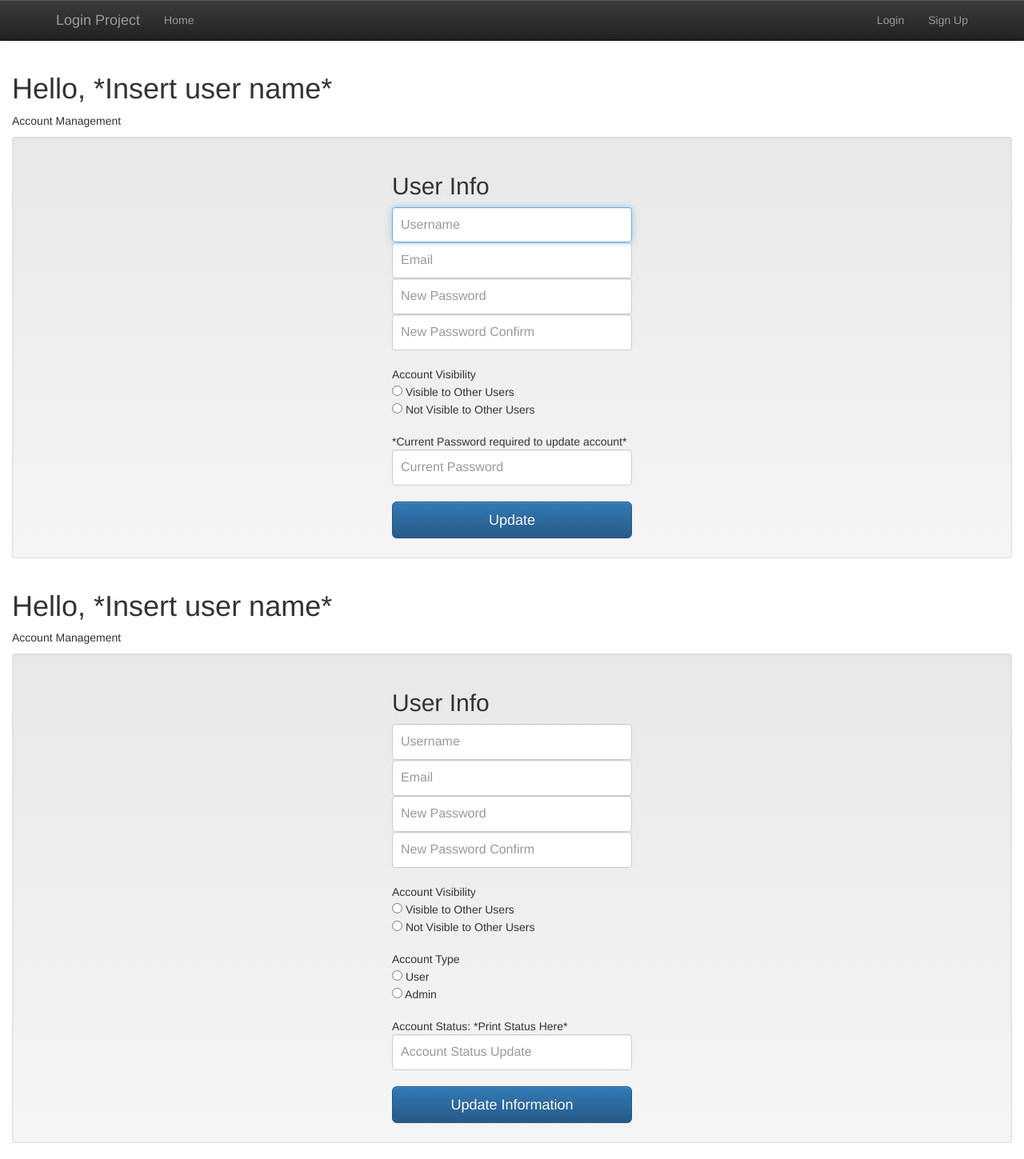
After one commit to bkohler616/PhpLoginSys, a PHP site: page /AccountEditPage.php in a window 1280 px wide. The commit adds this page. Shown: the whole page at 80% size. Run offline with PHP 8.4, Linux system fonts and the light colour scheme; data that the repository does not hold is empty.

Commit message:
Created Admin page to view all users and a general Account Edit page tht has UI for both the user and admin sections (marked with comments)

```diff
--- /dev/null
+++ b/AccountEditPage.php
@@ -0,0 +1,100 @@
+<!DOCTYPE HTML>
+<HTML>
+<head>
+    <?php
+    require_once("cssItems.php");
+    ?>
+</head>
+<body>
+<?php require_once("NavBar.php"); ?>
+
+
+<!-- THIS IS THE USER SECTION THAT WILL APPEAR IF USER-->
+<div class="container-fluid">
+    <h1>Hello, *Insert user name*</h1>
+    <p>Account Management</p>
+
+    <div class="well well-sm">
+        <form class="form-signin">
+            <h2 class="form-signin-heading">User Info</h2>
+
+            <label for="inputUsername" class="sr-only">Username</label>
+            <input type="text" id="inputUsername" class="form-control" placeholder="Username" required=""
+                   autofocus="">
+
+            <label for="inputEmail" class="sr-only">Email</label>
+            <input type="email" id="inputEmail" class="form-control" placeholder="Email" required=""
+                   autofocus="">
+
+            <label for="inputPassword" class="sr-only">New Password</label>
+            <input type="password" id="inputPassword" class="form-control" placeholder="New Password" required="">
+
+            <label for="inputPassword" class="sr-only">New Password Confirm</label>
+            <input type="password" id="inputPassword" class="form-control" placeholder="New Password Confirm" required="">
+
+            <br>Account Visibility
+            <div>
+                <input type="radio" name="accountVisibility" value=1> Visible to Other Users<br>
+                <input type="radio" name="accountVisibility" value=0> Not Visible to Other Users<br>
+            </div>
+
+            <br>*Current Password required to update account*
+
+            <label for="inputPassword" class="sr-only">Password</label>
+            <input type="password" id="inputPassword" class="form-control" placeholder="Current Password" required=""><br>
+
+            <button class="btn btn-lg btn-primary btn-block" type="submit">Update</button>
+        </form>
+    </div>
+</div>
+
+
+
+<!-- THIS IS THE ADMIN SECTION THAT WILL APPEAR IF ADMIN-->
+<div class="container-fluid">
+    <h1>Hello, *Insert user name*</h1>
+    <p>Account Management</p>
+
+    <div class="well well-sm">
+        <form class="form-signin">
+            <h2 class="form-signin-heading">User Info</h2>
+
+            <label for="inputUsername" class="sr-only">Username</label>
+            <input type="text" id="inputUsername" class="form-control" placeholder="Username" required=""
+                   autofocus="">
+
+            <label for="inputEmail" class="sr-only">Email</label>
+            <input type="email" id="inputEmail" class="form-control" placeholder="Email" required=""
+                   autofocus="">
+
+            <label for="inputPassword" class="sr-only">New Password</label>
+            <input type="password" id="inputPassword" class="form-control" placeholder="New Password" required="">
+
+            <label for="inputPassword" class="sr-only">New Password Confirm</label>
+            <input type="password" id="inputPassword" class="form-control" placeholder="New Password Confirm" required="">
+
+            <br>Account Visibility
+            <div>
+                <input type="radio" name="accountVisibility" value=1> Visible to Other Users<br>
+                <input type="radio" name="accountVisibility" value=0> Not Visible to Other Users<br>
+            </div>
+
+            <br>Account Type
+            <div>
+                <input type="radio" name="accountType" value=1> User<br>
+                <input type="radio" name="accountType" value=0> Admin<br>
+            </div>
+
+            <br>Account Status: *Print Status Here*
+
+
+            <input type="text" id="accountStatus" class="form-control" placeholder="Account Status Update" required=""><br>
+
+
+            <button class="btn btn-lg btn-primary btn-block" type="submit">Update Information</button>
+        </form>
+    </div>
+</div>
+</body>
+
+<?php require_once("jsItems.php"); ?>
```
Also changed, not shown: AdminPage.php (+29 -7 lines), UserPage.php (deleted, +0 -39 lines).
